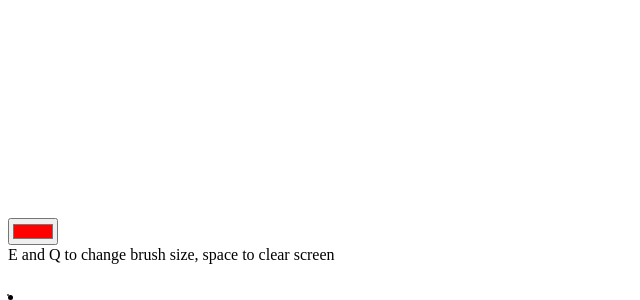
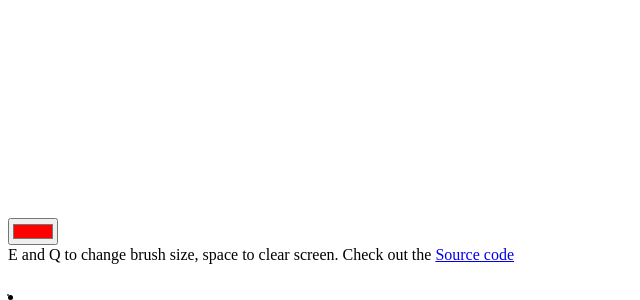
Before and after one commit to Captain8771/MSPaint, a plain HTML site: page index.html in a window 1280 px wide. Shown: the part 525-825 px from the top of the page, without its empty margins (0-640 px from the left). Drawn offline with Linux system fonts and the light colour scheme.

Commit message:
haha yes check source code

```diff
--- a/index.html
+++ b/index.html
@@ -12,7 +12,7 @@
 <label>
     <input type="color" id="cp">
 </label>
-<p style="position: relative; top: -15px">E and Q to change brush size, space to clear screen</p>
+<p style="position: relative; top: -15px">E and Q to change brush size, space to clear screen. Check out the <a href="https://github.com/Captain8771/MSPaint">Source code</a></p>
 <span class="dot"></span>
 <span class="dot-resizing"></span>
 </body>
```
